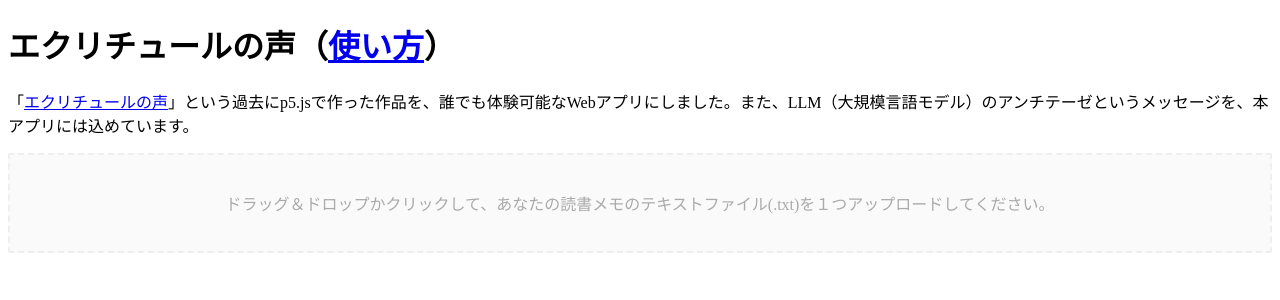
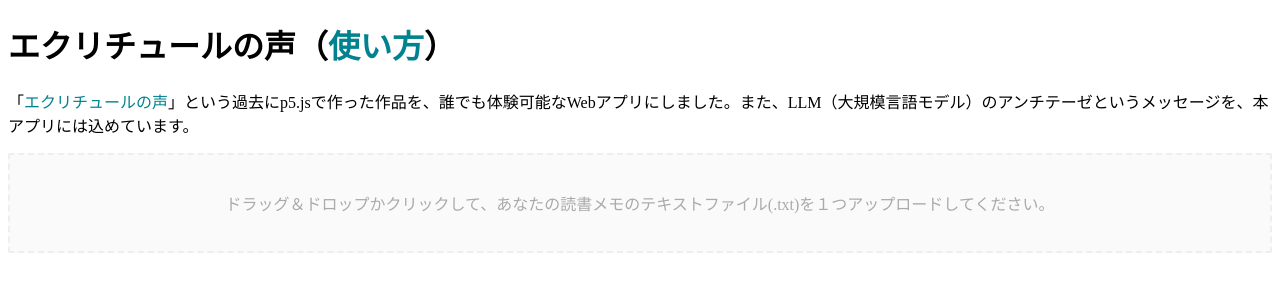
Before and after one commit to takahi-ro/Voices-of-Ecriture, a Next.js app: page / in a window 1280 px wide. Shown: the top 300 px of the page. Built offline with nearby package versions, Linux system fonts and the light colour scheme.

Commit message:
Update description.js

```diff
--- a/components/description.js
+++ b/components/description.js
@@ -1,8 +1,13 @@
+import Link from '@mui/material/Link';
+import { cyan } from '@mui/material/colors';
+
+const linkColor = cyan[800];
+
 const Description = () => {
   return (
     <>
-        <h1>エクリチュールの声（<a target="_blank" href = "https://github.com/takahi-ro/Voices-of-Ecriture/blob/main/README.md#%E4%BD%BF%E3%81%84%E6%96%B9">使い方</a>）</h1>
-        <p>「<a target="_blank" href = "https://neort.io/art/ce3k81sn70rlpj69c980">エクリチュールの声</a>」という過去にp5.jsで作った作品を、誰でも体験可能なWebアプリにしました。また、LLM（大規模言語モデル）のアンチテーゼというメッセージを、本アプリには込めています。</p>
+        <h1>エクリチュールの声（<Link target="_blank" rel="noreferrer" underline="hover" color={linkColor} href = "https://github.com/takahi-ro/Voices-of-Ecriture/blob/main/README.md#%E4%BD%BF%E3%81%84%E6%96%B9">使い方</Link>）</h1>
+        <p>「<Link target="_blank" rel="noreferrer" underline="hover" color={linkColor} href = "https://neort.io/art/ce3k81sn70rlpj69c980">エクリチュールの声</Link>」という過去にp5.jsで作った作品を、誰でも体験可能なWebアプリにしました。また、LLM（大規模言語モデル）のアンチテーゼというメッセージを、本アプリには込めています。</p>
     </>
   )
 };
```
